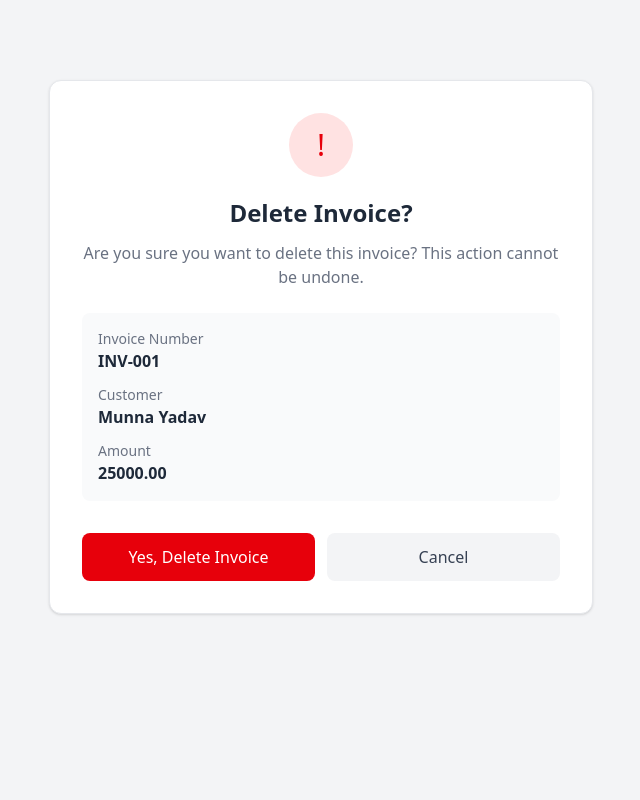
After one commit to Cargo81/env_billing, a Django app: template invoices/templates/invoices/invoice_delete.html in a window 1280 px wide. The commit adds this page. Shown: the whole page, without its empty margins (319-959 px from the left). Run offline with Django 5.2, Linux system fonts and the light colour scheme; the template is opened without the code that fills it: values that come from a table or form of the project are taken from there, others are empty; data comes from the database, SQL or seed files in the repository; both versions use the stored data as it was after the commit.

Commit message:
Add invoice delete functionality

```diff
--- /dev/null
+++ b/invoices/templates/invoices/invoice_delete.html
@@ -0,0 +1,75 @@
+
+<!doctype html>
+<html lang="en">
+<head>
+    <meta charset="UTF-8">
+    <meta name="viewport" content="width=device-width, initial-scale=1.0">
+    <title>Delete Invoice</title>
+
+    <script src="https://cdn.jsdelivr.net/npm/@tailwindcss/browser@4"></script>
+</head>
+
+<body class="bg-gray-100 min-h-screen">
+
+    <div class="max-w-xl mx-auto px-4 py-20">
+
+        <div class="bg-white rounded-xl shadow-sm border border-gray-200 p-8 text-center">
+
+            <div class="mb-5">
+                <div class="w-16 h-16 bg-red-100 text-red-600 rounded-full flex items-center justify-center mx-auto text-3xl">
+                    !
+                </div>
+            </div>
+
+            <h1 class="text-2xl font-bold text-gray-800">
+                Delete Invoice?
+            </h1>
+
+            <p class="text-gray-500 mt-3">
+                Are you sure you want to delete this invoice?
+                This action cannot be undone.
+            </p>
+
+            <div class="bg-gray-50 rounded-lg p-4 mt-6 text-left">
+                <p class="text-sm text-gray-500">Invoice Number</p>
+                <p class="font-semibold text-gray-800">
+                    {{ invoice.invoice_number }}
+                </p>
+
+                <p class="text-sm text-gray-500 mt-3">Customer</p>
+                <p class="font-semibold text-gray-800">
+                    {{ invoice.customer_name }}
+                </p>
+
+                <p class="text-sm text-gray-500 mt-3">Amount</p>
+                <p class="font-semibold text-gray-800">
+                    {{ invoice.amount }}
+                </p>
+            </div>
+
+            <form method="POST" class="flex flex-col sm:flex-row gap-3 mt-8">
+
+                {% csrf_token %}
+
+                <button
+                    type="submit"
+                    class="flex-1 bg-red-600 hover:bg-red-700 text-white font-medium px-5 py-3 rounded-lg transition"
+                >
+                    Yes, Delete Invoice
+                </button>
+
+                <a
+                    href="{% url 'invoice_list' %}"
+                    class="flex-1 bg-gray-100 hover:bg-gray-200 text-gray-700 font-medium px-5 py-3 rounded-lg transition"
+                >
+                    Cancel
+                </a>
+
+            </form>
+
+        </div>
+
+    </div>
+
+</body>
+</html>
--- a/invoices/urls.py
+++ b/invoices/urls.py
@@ -4,6 +4,6 @@ from . import views
 urlpatterns = [
     path('', views.invoice_list, name='invoice_list'),
     path('create/', views.invoice_create, name='invoice_create'),
-    path('update/<int:pk/>', views.invoice_update, name='invoice_update'),
-    # path('add/', views.add_invoice, name='add_invoice'),
+    path('update/<int:pk>/', views.invoice_update, name='invoice_update'),
+    path('delete/<int:pk>/', views.invoice_delete, name='invoice_delete'),
 ]
```
Also changed, not shown: invoices/templates/invoices/invoice_list.html (+18 -0 lines), invoices/templates/invoices/invoice_update.html (added, +116 -0 lines), invoices/views.py (+17 -3 lines), db.sqlite3.
